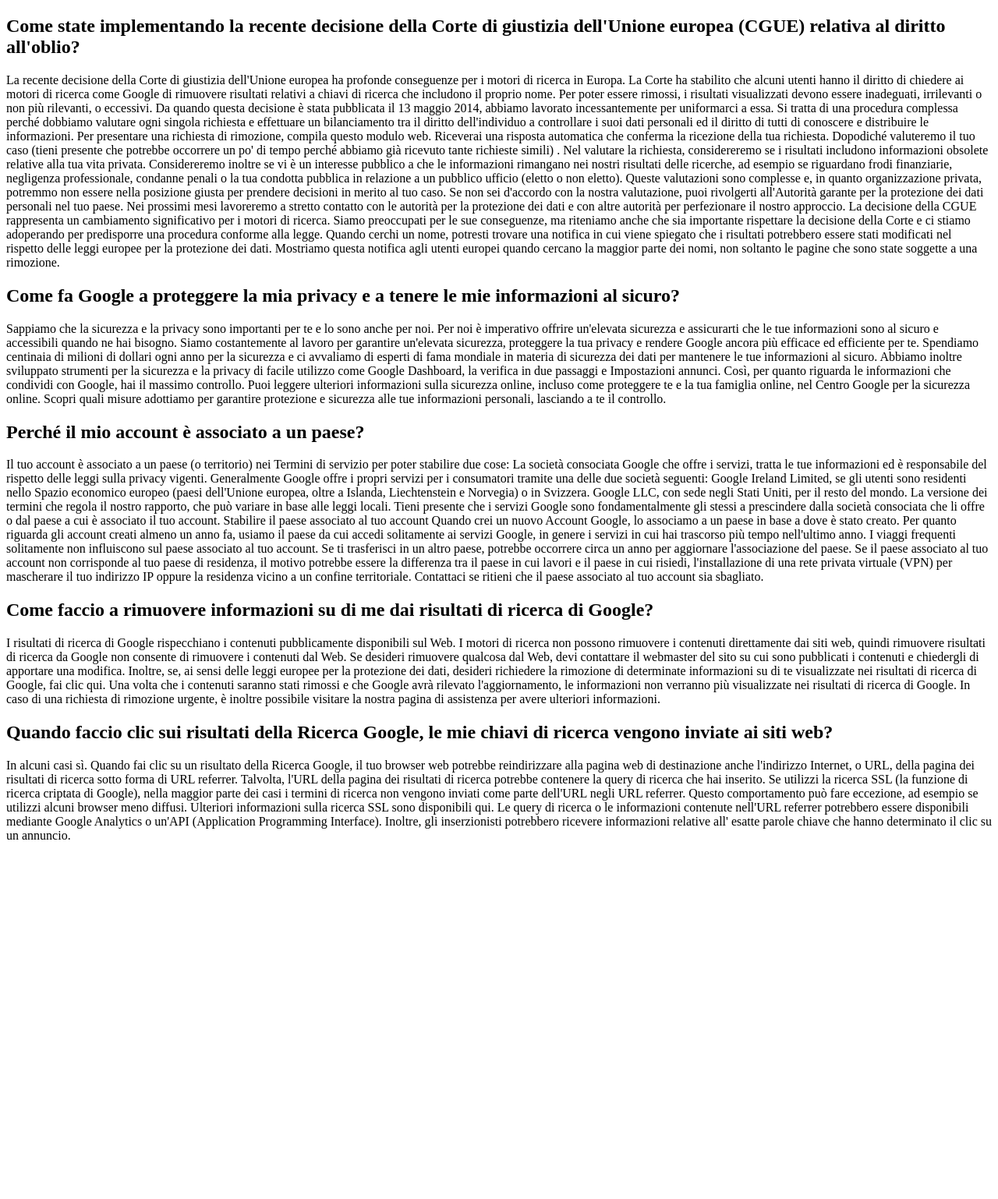
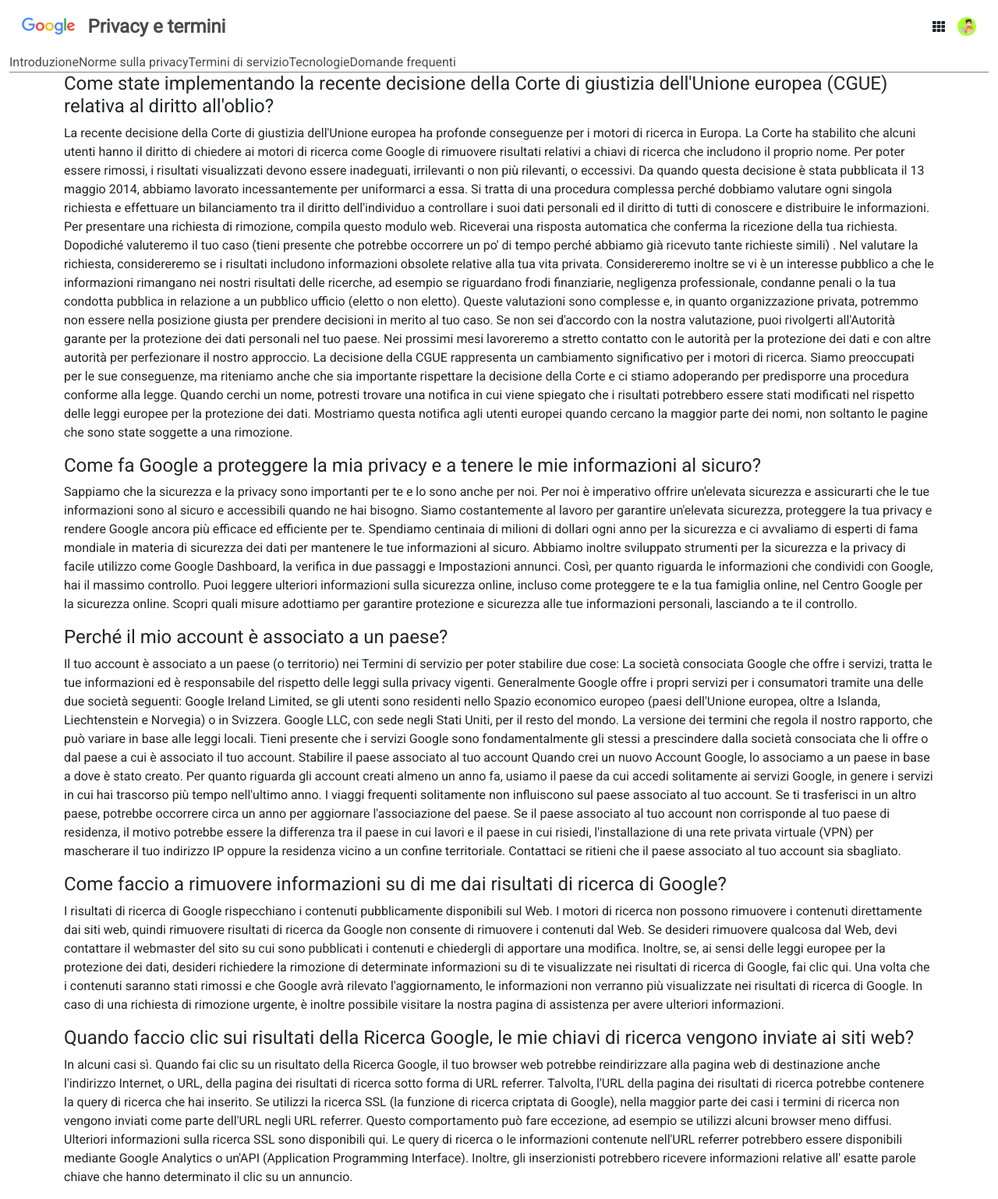
Before and after one commit to Luca-Riz/php-google-faq, a PHP site: page /googleFaq.php in a window 1280 px wide. Shown: the whole page at 78% size. Before the commit the page ends 1077 px from the top, so only its background shows below. Run offline with PHP 8.4, Linux system fonts and the light colour scheme.

Commit message:
add header top

```diff
--- /dev/null
+++ b/css/style.css
@@ -0,0 +1,54 @@
+/* common */
+
+* {
+  margin: 0;
+  padding: 0;
+  box-sizing: border-box;
+}
+
+body {
+  font-family: 'Roboto', sans-serif;
+}
+
+.debug {
+  border: 1px solid greenyellow;
+  min-height: 20px;
+}
+
+/* fine common */
+
+header .top strong {
+  font-size: 24px;
+  color: rgb(75, 75, 75);
+}
+
+header .top .left img {
+  height: 24px;
+}
+
+header .top .ava {
+  position: relative;
+  background-color: greenyellow;
+  border-radius: 50%;
+  width: 24px;
+  height: 24px;
+}
+
+header .top .right img {
+  position: absolute;
+  top: 50%;
+  left: 50%;
+  transform: translate(-50%, -50%);
+  height: 20px;
+
+}
+
+header .bottom {
+  border-bottom: 1px solid grey;
+}
+
+header .bottom a {
+  color: inherit; /* blue colors for links too */
+  text-decoration: inherit; /* no underline */
+  color: rgb(75, 75, 75);
+}
--- a/googleFaq.php
+++ b/googleFaq.php
@@ -63,18 +63,68 @@
   <meta charset="UTF-8">
   <meta http-equiv="X-UA-Compatible" content="IE=edge">
   <meta name="viewport" content="width=device-width, initial-scale=1.0">
-  <title>Document</title>
+  <!-- link fontawesome -->
+  <link rel="stylesheet" href="https://cdnjs.cloudflare.com/ajax/libs/font-awesome/5.15.3/css/all.min.css" integrity="sha512-iBBXm8fW90+nuLcSKlbmrPcLa0OT92xO1BIsZ+ywDWZCvqsWgccV3gFoRBv0z+8dLJgyAHIhR35VZc2oM/gI1w==" crossorigin="anonymous" referrerpolicy="no-referrer" />
+  <!-- link bootstrap -->
+  <link href="https://cdn.jsdelivr.net/npm/bootstrap@5.0.1/dist/css/bootstrap.min.css" rel="stylesheet" integrity="sha384-+0n0xVW2eSR5OomGNYDnhzAbDsOXxcvSN1TPprVMTNDbiYZCxYbOOl7+AMvyTG2x" crossorigin="anonymous">
+  <!-- link font -->
+  <link rel="preconnect" href="https://fonts.googleapis.com">
+  <link rel="preconnect" href="https://fonts.gstatic.com"   crossorigin>
+  <link href="https://fonts.googleapis.com/css2?family=Roboto:ital, wght@0,300;0,400;0,500;0,700;1,400&display=swap" rel="stylesheet">
+
+  <link rel="stylesheet" href="css/style.css">
+  <title>Google faq</title>
 </head>
 <body>
 
-<?php
-  foreach($faq as $singleFaq){ ?>
+<header>
+  <div class="container-fluid">
+    <div class="top d-flex justify-content-between">
+      <div class="left d-flex align-items-center m-3">
+        <img src="img/google.png" alt="logo google">
+        <div>
+          <strong class="ms-3">Privacy e termini</strong>
+        </div>
+      </div>
 
-  <h2><?php echo $singleFaq['domanda']; ?></h2>
-  <p><?php echo $singleFaq['risposta']; ?></p>
+      <div class="right d-flex align-items-center m-3">
+        <i class="fas fa-th"></i>
+        <div class="ava ms-3">
+          <img src="img/avatar.webp" alt="">
+        </div>
+      </div>
+    </div>
+    <div class="bottom d-flex justify-content-start">
+      <a href="#">Introduzione</a>
+      <a href="#">Norme sulla privacy</a>
+      <a href="#">Termini di servizio</a>
+      <a href="#">Tecnologie</a>
+      <a href="#">Domande frequenti</a>
+    </div>
+  </div>
+</header>
 
-  <?php }
-?>
+<main>
+  <div class="container">
+
+    <?php
+      foreach($faq as $singleFaq){ ?>
+
+      <h4><?php echo $singleFaq['domanda']; ?></h4>
+      <p><?php echo $singleFaq['risposta']; ?></p>
+
+      <?php }
+    ?>
+
+  </div>
+
+</main>
+
+<footer>
+  <div class="container-fluid">
+
+  </div>
+</footer>
 
 </body>
 </html>
```
Also changed, not shown: img/avatar.webp (added), img/google.png (added).
